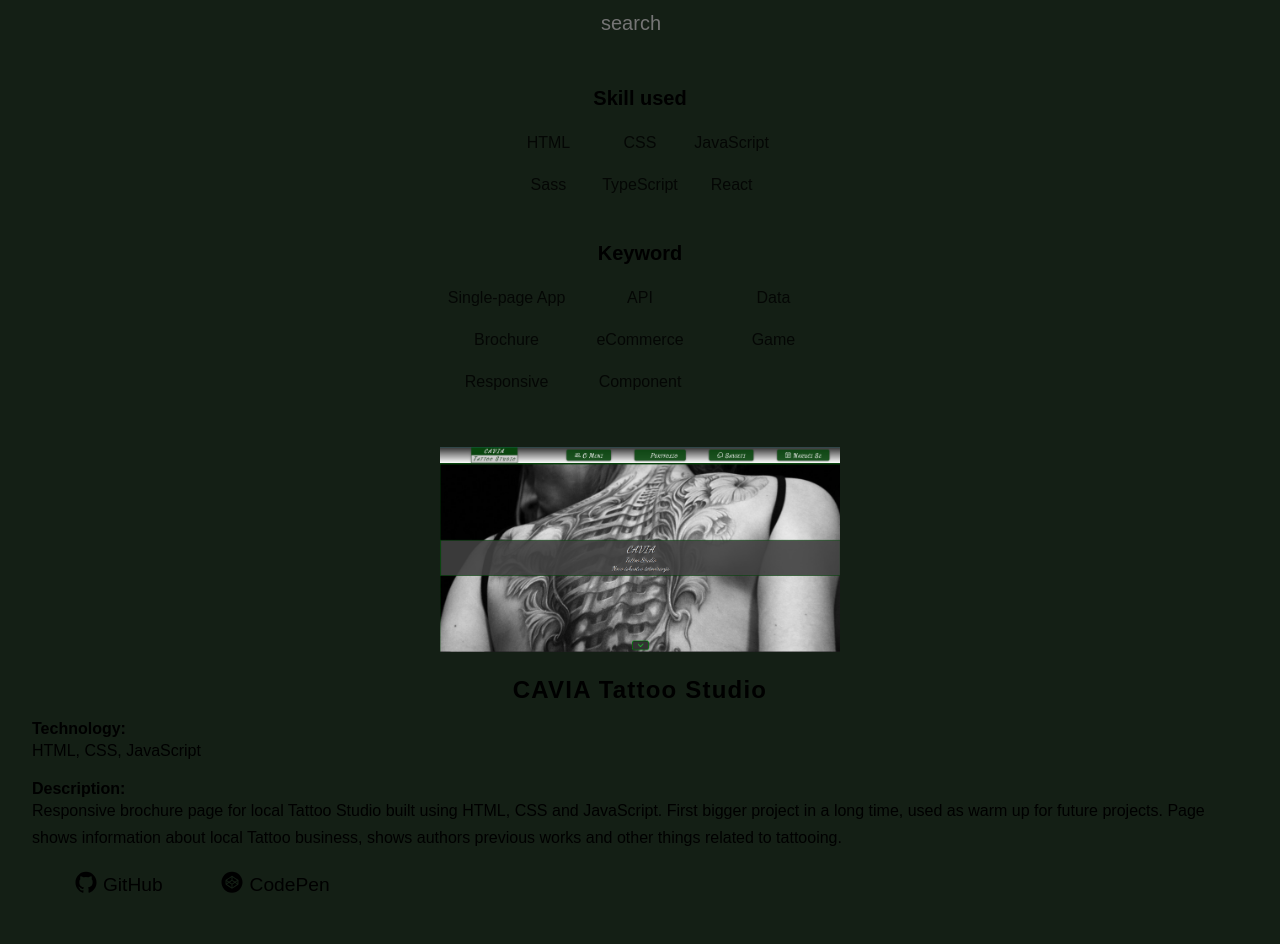
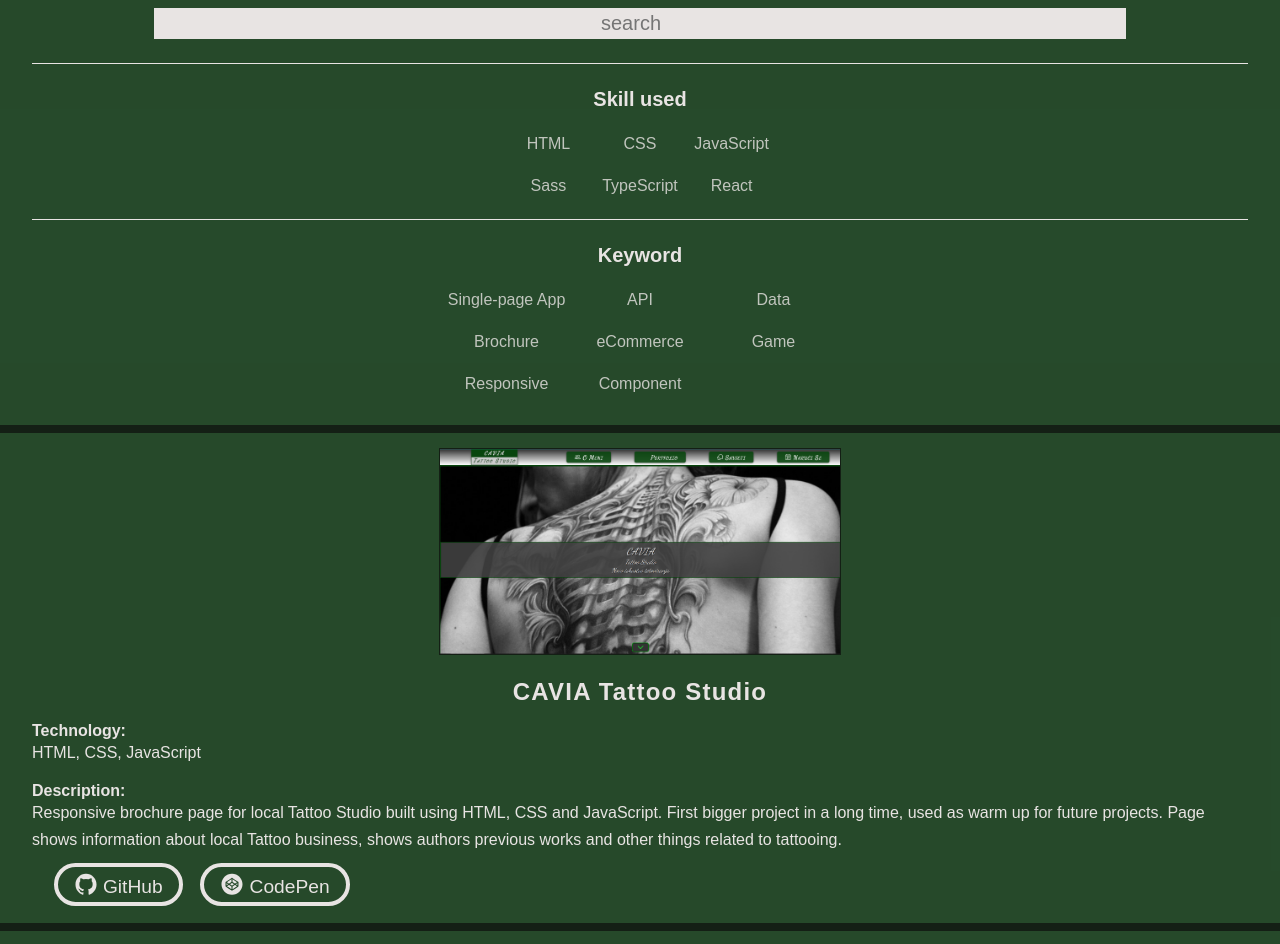
Before and after one commit to max-marschhauser/portfolio, a React (Create React App) app: page /projects in a window 1280 px wide. Shown: the part 400-1344 px from the top of the page. Built offline with nearby package versions, Linux system fonts and the light colour scheme.

Commit message:
project page styling

```diff
--- a/src/pages/projectsPage/components/filter/Filter.js
+++ b/src/pages/projectsPage/components/filter/Filter.js
@@ -17,7 +17,7 @@ export default function Filter(props) {
 
 	return (
 		<section className="filter">
-			<div className="filter--container">
+			<div className="filter--sticky">
 				<h3>Filter projects</h3>
 				<form onSubmit={handleSubmit}>
 					<fieldset>
--- a/src/pages/projectsPage/components/filter/filter.scss
+++ b/src/pages/projectsPage/components/filter/filter.scss
@@ -10,11 +10,11 @@
 
 	padding: clamp(0.75rem, 4vw, 2rem);
 
-	background-color: var(--color-black-transparent);
+	background-color: var(--color-primary-1-transparent);
 
-	color: var(--color-white);
+	color: var(--color-light);
 
-	&--container {
+	&--sticky {
 		position: sticky;
 		top: 8rem;
 
@@ -38,7 +38,7 @@
 				&:nth-child(1),
 				&:nth-child(2) {
 					padding-bottom: clamp(1rem, 3vh, 2rem);
-					border-bottom: 1px solid var(--color-white);
+					border-bottom: 1px solid var(--color-light);
 				}
 
 				legend {
@@ -55,19 +55,19 @@
 					width: 80%;
 					padding: 0.25rem;
 
-					background-color: var(--color-lightgray);
+					background-color: var(--color-light);
 
 					text-align: center;
 					font-size: clamp(1.25rem, 1.5vw, 1.75rem);
-					color: var(--color-blue);
-					caret-color: var(--color-blue);
+					color: var(--color-primary-1);
+					caret-color: var(--color-primary-1);
 
 					transition: all 0.35s ease;
 
 					&:hover,
 					&:focus-visible,
 					&:active {
-						background-color: var(--color-white);
+						background-color: var(--color-light);
 					}
 				}
 
@@ -97,9 +97,9 @@
 							border-radius: 0.25rem;
 
 							opacity: 0.8;
-							outline: 0.1rem solid transparent;
+							outline: 0.25rem solid transparent;
 
-							color: var(--color-lightgray);
+							color: var(--color-light);
 
 							transition: all 0.35s ease;
 
@@ -109,17 +109,17 @@
 							&:focus-visible,
 							&:active {
 								opacity: 0.9;
-								outline: 0.1rem solid var(--color-green);
+								outline: 0.25rem solid var(--color-action);
 
-								color: var(--color-white);
+								color: var(--color-light);
 							}
 						}
 
 						.activeFilterInput {
 							opacity: 1;
-							outline: 0.1rem solid var(--color-orange);
+							outline: 0.25rem solid var(--color-action);
 
-							color: var(--color-white);
+							color: var(--color-light);
 
 							transition: all 0.35s ease;
 						}
--- a/src/pages/projectsPage/components/projectsList/ProjectsList.js
+++ b/src/pages/projectsPage/components/projectsList/ProjectsList.js
@@ -13,7 +13,7 @@ export default function ProjectsListItems(props) {
 	const { searchWord, activeSkill, activeKeyword } = props;
 
 	return (
-		<div className="projectsList">
+		<section className="projectsList">
 			{List.map((item) => {
 				if (
 					item.technology.toUpperCase().includes(activeSkill.toUpperCase()) &&
@@ -59,6 +59,6 @@ export default function ProjectsListItems(props) {
 					return null;
 				}
 			})}
-		</div>
+		</section>
 	);
 }
--- a/src/pages/projectsPage/components/projectsList/projectsList.scss
+++ b/src/pages/projectsPage/components/projectsList/projectsList.scss
@@ -2,8 +2,6 @@
 @use "../../../../assets/styles/abstracts" as abs;
 
 .projectsList {
-	display: block;
-
 	padding: 0rem 0rem;
 
 	@include abs.mq(1400px, 0px) {
@@ -29,7 +27,7 @@
 			grid-template-columns: 1fr 70%;
 		}
 
-		background-color: var(--color-black-transparent);
+		background-color: var(--color-primary-1-transparent);
 
 		&--imageContainer {
 			display: grid;
@@ -42,7 +40,7 @@
 
 				display: block;
 
-				outline: 0.1rem solid var(--color-blue);
+				outline: 0.1rem solid var(--color-dark);
 
 				user-select: none;
 			}
@@ -57,7 +55,7 @@
 				li {
 					padding-block: 0.5rem;
 					padding-inline: clamp(0.5rem, 3vw, 2rem);
-					color: var(--color-lightgray);
+					color: var(--color-light);
 
 					&.technology {
 						@include abs.mq(1400px, 0px) {
@@ -69,15 +67,10 @@
 						text-align: center;
 						font-size: 1.5rem;
 						letter-spacing: 0.075rem;
-						color: var(--color-white);
 
 						@include abs.mq(1400px, 0px) {
 							margin-top: 1rem;
 						}
-					}
-
-					h4 {
-						color: var(--color-white);
 					}
 
 					p {
@@ -87,38 +80,38 @@
 
 				.projectsList__item--links {
 					a {
-						padding-block: 0.5rem;
+						padding-block: 0.25rem;
 						padding-inline: clamp(0.5rem, 2vw, 1rem);
 						margin-left: clamp(0.5rem, 2vw, 2rem);
 
 						border-radius: 100vmax;
 
 						opacity: 1;
-						outline: 0.1rem solid var(--color-white);
+						outline: 0.25rem solid var(--color-light);
 
 						font-size: 1.5rem;
 						text-decoration: none;
-						color: var(--color-lightgray);
+						color: var(--color-light);
 
 						transition: all 0.35s ease;
 
 						&:hover,
 						&:focus-visible {
-							opacity: 0.9;
-							outline: 0.1rem solid var(--color-green);
+							outline: 0.25rem solid var(--color-action);
 
-							color: var(--color-white);
+							& > ion-icon {
+								color: var(--color-action);
+							}
 						}
 
 						&:active {
 							opacity: 0.8;
-							outline: 0.1rem solid var(--color-orange);
-
-							color: var(--color-white);
 						}
 
 						ion-icon {
 							transform: translateY(0.2rem);
+
+							transition: all 0.35s ease;
 						}
 
 						span {
```
